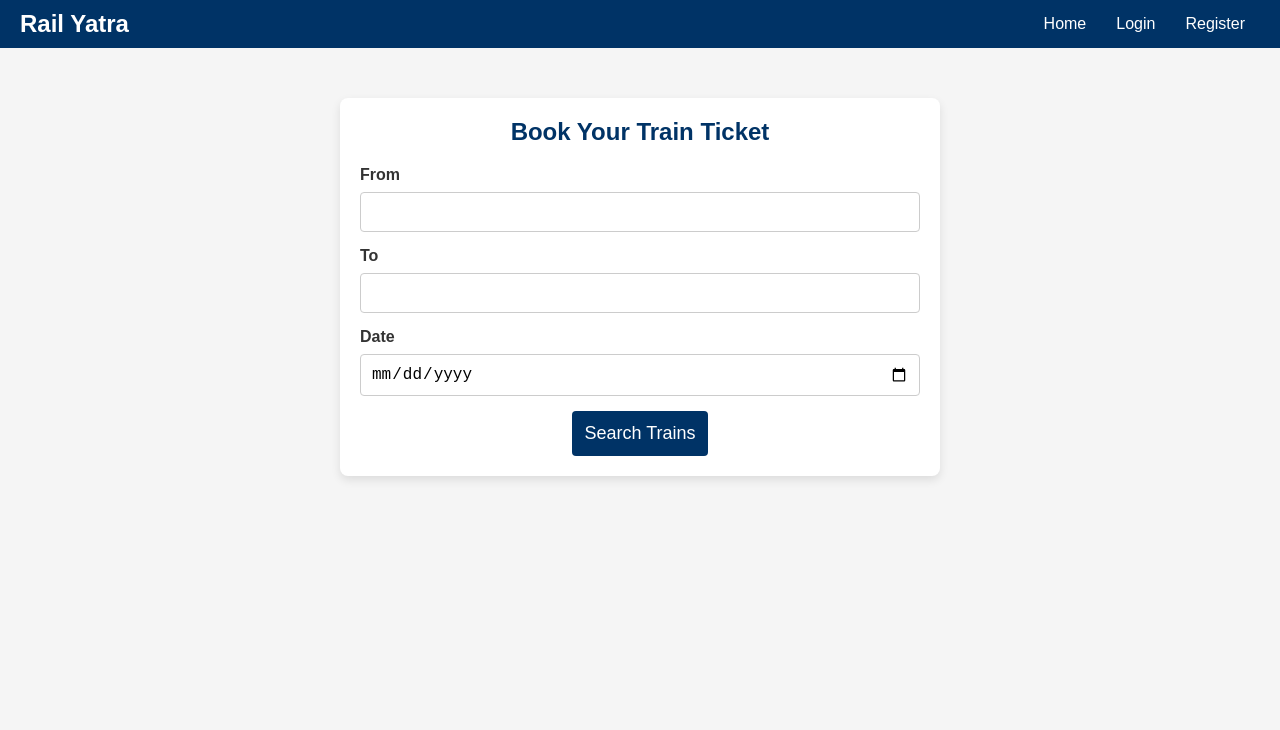
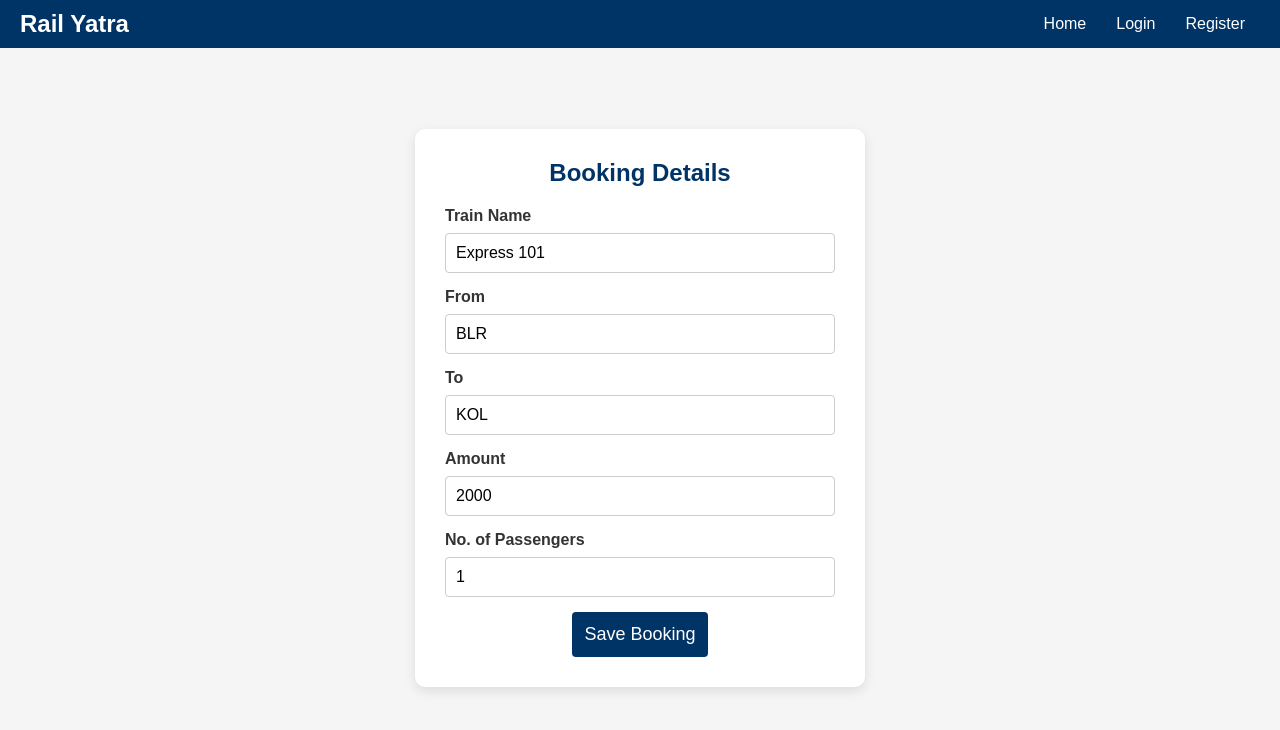
Before and after one commit to dROY2357/TicketBooking, a React (Vite) app: page / in a window 1280 px wide. Shown: the top 730 px of the page. Built offline with nearby package versions, Linux system fonts and the light colour scheme.

Commit message:
Developed BookingPage UI.

```diff
--- a/src/App.jsx
+++ b/src/App.jsx
@@ -2,6 +2,7 @@ import React, { useState } from "react";
 import Login from "./pages/Login/Login";
 import Register from "./pages/Register/Register";
 import HomePage from "./pages/Homepage/Homepage";
+import BookingPage from "./pages/BookingPage/BookingPage";
 import "./App.css";
 
 const App = () => {
@@ -9,7 +10,8 @@ const App = () => {
     <div>
       {/* <Login /> */}
       {/* <Register /> */}
-      <HomePage />
+      {/* <HomePage /> */}
+      <BookingPage />
     </div>
   );
 };
--- /dev/null
+++ b/src/pages/BookingPage/BookingPage.jsx
@@ -0,0 +1,91 @@
+import React, { useState } from "react";
+import Navbar from "../../components/Navbar/Navbar";
+import useForm from "../../hooks/useForm";
+import styles from "./BookingPage.module.css";
+import trainData from "../../data/trainData.json";
+
+const BookingPage = () => {
+  const trainInfo = trainData[0];
+  const [formData, handleChange] = useForm({
+    name: trainInfo.name,
+    from: "BLR",
+    to: "KOL",
+    fare: trainInfo.fare,
+    passengers: 1,
+  });
+
+  const [message, setMessage] = useState(""); //State to manage form submit result message
+
+  const handleBookingSubmit = async (e) => {};
+
+  return (
+    <div className={styles.container}>
+      <Navbar />
+      <div className={styles.bookingContainer}>
+        <div className={styles.bookingBox}>
+          <h2>Booking Details</h2>
+          {message && <p className={styles.message}>{message}</p>}
+          <form onSubmit={handleBookingSubmit}>
+            <div className={styles.formGroup}>
+              <label htmlFor="name">Train Name</label>
+              <input
+                type="text"
+                id="name"
+                readOnly
+                value={formData.name}
+                required
+              />
+            </div>
+            <div className={styles.formGroup}>
+              <label htmlFor="from">From</label>
+              <input
+                type="text"
+                id="from"
+                readOnly
+                value={formData.from}
+                required
+              />
+            </div>
+            <div className={styles.formGroup}>
+              <label htmlFor="to">To</label>
+              <input
+                type="text"
+                id="to"
+                readOnly
+                value={formData.to}
+                required
+              />
+            </div>
+            <div className={styles.formGroup}>
+              <label htmlFor="amount">Amount</label>
+              <input
+                type="text"
+                id="amount"
+                value={formData.fare * formData.passengers}
+                required
+                readOnly
+              />
+            </div>
+            <div className={styles.formGroup}>
+              <label htmlFor="passengers">No. of Passengers</label>
+              <input
+                type="number"
+                id="passengers"
+                max="8"
+                min="1"
+                value={formData.passengers}
+                onChange={(e) => handleChange(e)}
+                required
+              />
+            </div>
+            <button type="submit" className={styles.submitButton}>
+              Save Booking
+            </button>
+          </form>
+        </div>
+      </div>
+    </div>
+  );
+};
+
+export default BookingPage;
--- /dev/null
+++ b/src/pages/BookingPage/BookingPage.module.css
@@ -0,0 +1,58 @@
+.container {
+  min-height: 100vh;
+}
+/* Outer container to center the form on the page */
+.bookingContainer {
+  display: flex;
+  justify-content: center; /* Center horizontally */
+  align-items: center; /* Center vertically */
+  height: 90vh;
+  background-color: #f5f5f5; /* Light gray background */
+}
+
+/* Form box layout similar to IRCTC */
+.bookingBox {
+  background-color: #ffffff; /* White background for form */
+  padding: 30px;
+  border-radius: 10px; /* Rounded corners */
+  box-shadow: 0 4px 12px rgba(0, 0, 0, 0.1); /* Soft shadow */
+  width: 100%; /* Full width of container */
+  max-width: 450px; /* Max width to limit form size */
+}
+
+/* Form heading */
+.bookingBox h2 {
+  text-align: center;
+  color: #003366; /* IRCTC blue color for heading */
+  margin-bottom: 20px;
+}
+
+.form {
+  display: flex;
+  flex-direction: column;
+  gap: 15px;
+}
+
+.formGroup {
+  display: flex;
+  flex-direction: column;
+}
+
+.formGroup label {
+  font-size: 16px;
+  font-weight: 600;
+  color: #333;
+  margin-bottom: 8px;
+}
+
+.formGroup input {
+  padding: 10px;
+  border: 1px solid #ccc;
+  border-radius: 4px;
+  font-size: 16px;
+  transition: border-color 0.3s;
+}
+
+.formGroup input:focus {
+  border-color: #003366;
+}
```
